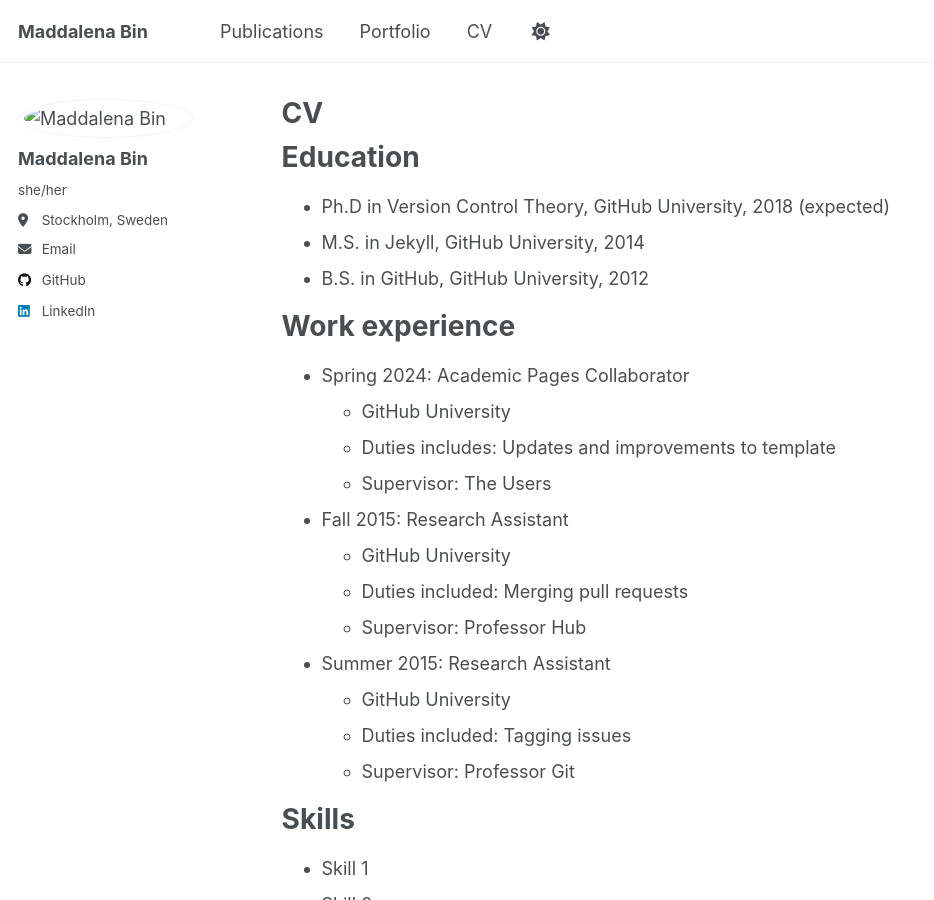
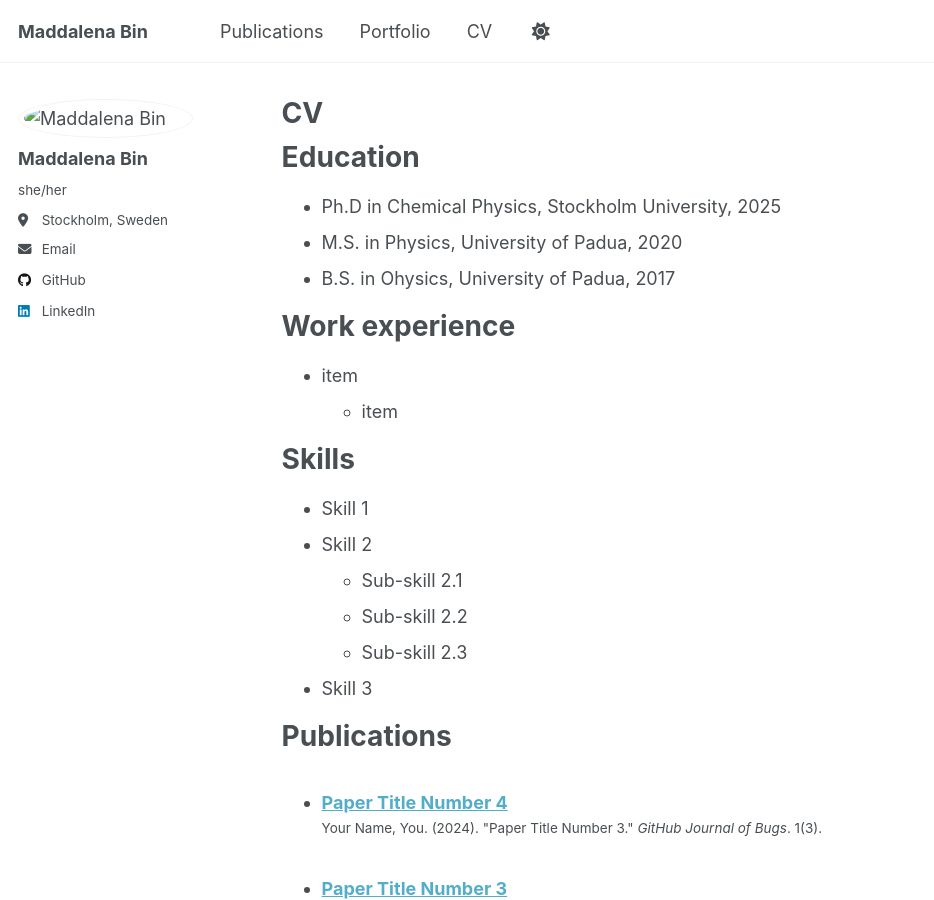
Before and after one commit to maddalenabin/maddalenabin.github.io, a Jekyll site: the page built from _pages/cv.md, in a window 1280 px wide and 900 px high. Shown: the whole window, without its empty margins (0-934 px from the left). Built offline with Jekyll 4.4.1, drawn with Linux system fonts in a browser that asks for light colours.

Commit message:
Update cv.md

```diff
--- a/_pages/cv.md
+++ b/_pages/cv.md
@@ -11,26 +11,14 @@ redirect_from:
 
 Education
 ======
-* Ph.D in Version Control Theory, GitHub University, 2018 (expected)
-* M.S. in Jekyll, GitHub University, 2014
-* B.S. in GitHub, GitHub University, 2012
+* Ph.D in Chemical Physics, Stockholm University, 2025
+* M.S. in Physics, University of Padua, 2020
+* B.S. in Ohysics, University of Padua, 2017
 
 Work experience
 ======
-* Spring 2024: Academic Pages Collaborator
-  * GitHub University
-  * Duties includes: Updates and improvements to template
-  * Supervisor: The Users
-
-* Fall 2015: Research Assistant
-  * GitHub University
-  * Duties included: Merging pull requests
-  * Supervisor: Professor Hub
-
-* Summer 2015: Research Assistant
-  * GitHub University
-  * Duties included: Tagging issues
-  * Supervisor: Professor Git
+* item
+  * item
 
 Skills
 ======
```
